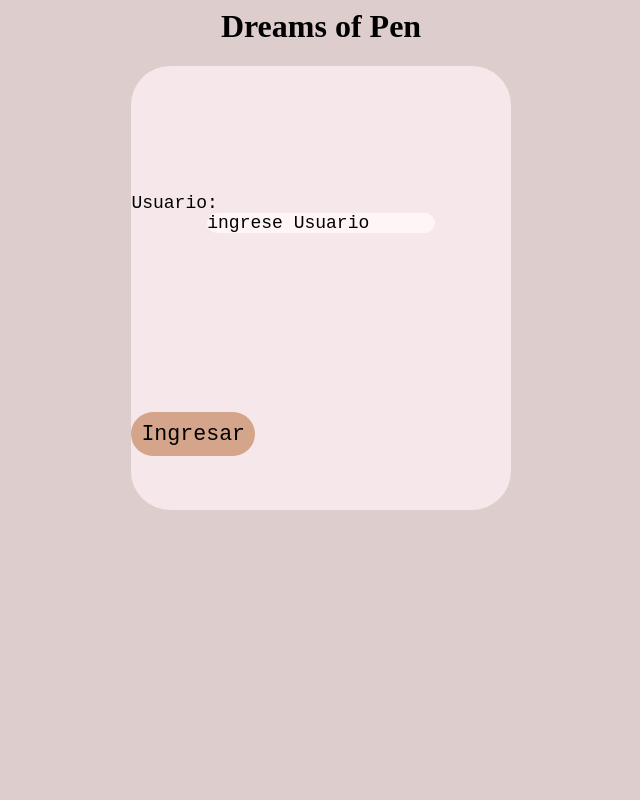
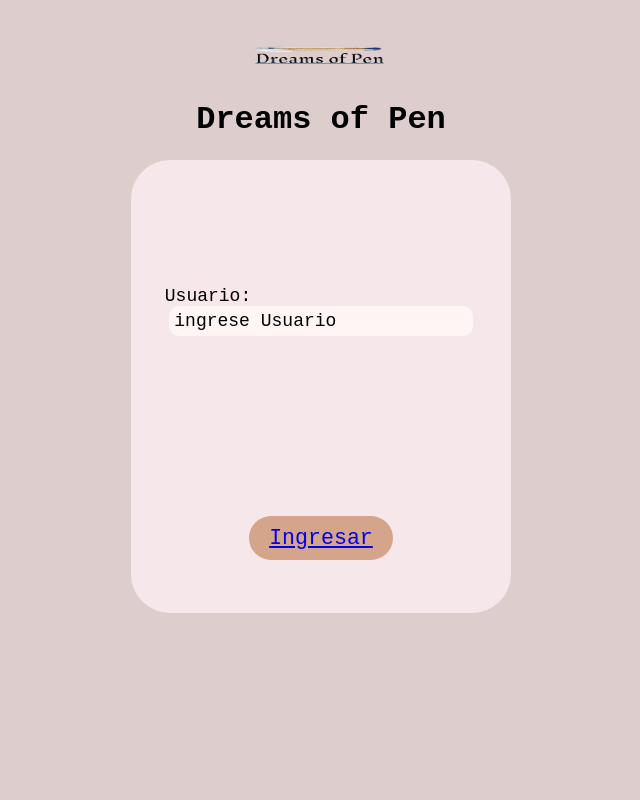
Before and after one commit to Benja-beep-Kenshi/Dreams-Of-Pen, a Flask app: page / in a window 1280 px wide. Shown: the whole page, without its empty margins (319-959 px from the left). Run offline with Flask 3, Linux system fonts and the light colour scheme.

Commit message:
a medias

```diff
--- a/Static/style.css
+++ b/Static/style.css
@@ -1,7 +1,13 @@
+head{
+    display:flex;
+    flex-direction: row;
+}
+
 body {
     background-color: #DDCECD;
     text-align: center;
-
+    font-family:'Courier New', Courier, monospace ;
+    margin-top: 30px;
 }
 
 .cont{
@@ -13,17 +19,18 @@ body {
     padding-top: 10%;
     font-size: large;
     font-family: 'Courier New', Courier, monospace;
-    text-align: left;
 }
 
 
 .cp{
     background-color: #FFF5F5;
-    margin-left: 20%;
-    margin-right: 20%;
+    margin-left: 10%;
+    margin-right: 10%;
     text-align: left;
-    border-radius: 20px;
+    border-radius: 10px;
     margin-bottom: 50%;
+    padding-left: 5px;
+    padding: 5px;
 }
 
 .bot{
@@ -31,8 +38,15 @@ body {
     font-size: larger;
     background-color: #D4A58B;
     padding-top: 10px;
-    padding-left: 10px;
+    padding-left: 20px;
     padding-bottom: 10px;
-    padding-right: 10px;
+    padding-right: 20px;
     border-radius: 30px;
+    margin-bottom: 10px;
+
 }
+
+.usuario{
+    margin-right: 226px;
+    margin-bottom: 10px;
+}
--- a/Templates/Index.html
+++ b/Templates/Index.html
@@ -1,17 +1,21 @@
 <html>
     <head>
         <link rel="stylesheet" type="text/css" href="{{ url_for('static', filename='style.css') }}">
+        <img src="{{ url_for('static', filename='imagenes/bin.png')}}" width="150" height="50">
     </head>
     <header>
+
         <h1>Dreams of Pen</h1>
         <img src="" alt=""><!--Poner logo-->
 
     </header>
     <body>
         <div class="cont">
-            <a>Usuario:</a>
+            <a class="usuario">Usuario:</a>
             <div class="cp">ingrese Usuario</div>
-            <a class="bot">Ingresar</a>
+            <a href="Reseñas.html" class="bot">
+                Ingresar
+            </a>
         </div>
     </body>
 </html>
```
Also changed, not shown: Static/Imagenes/bin.png (added).
